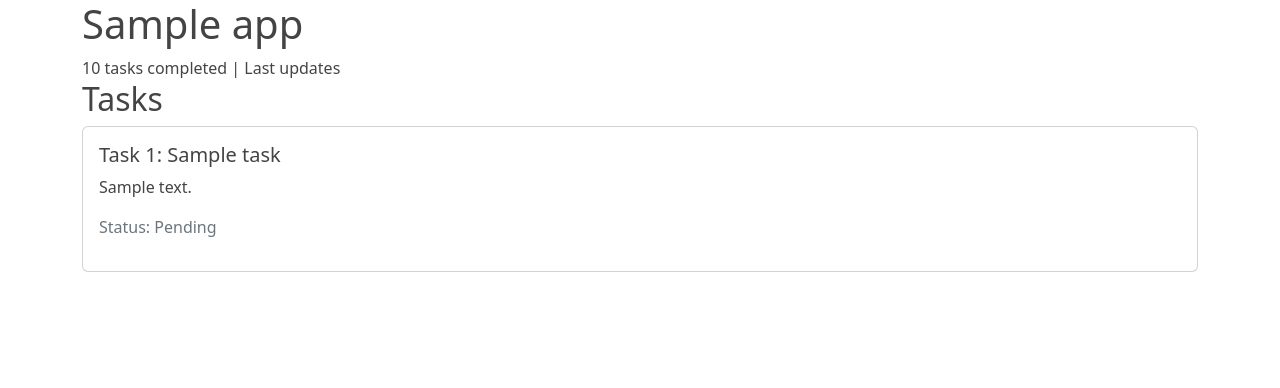
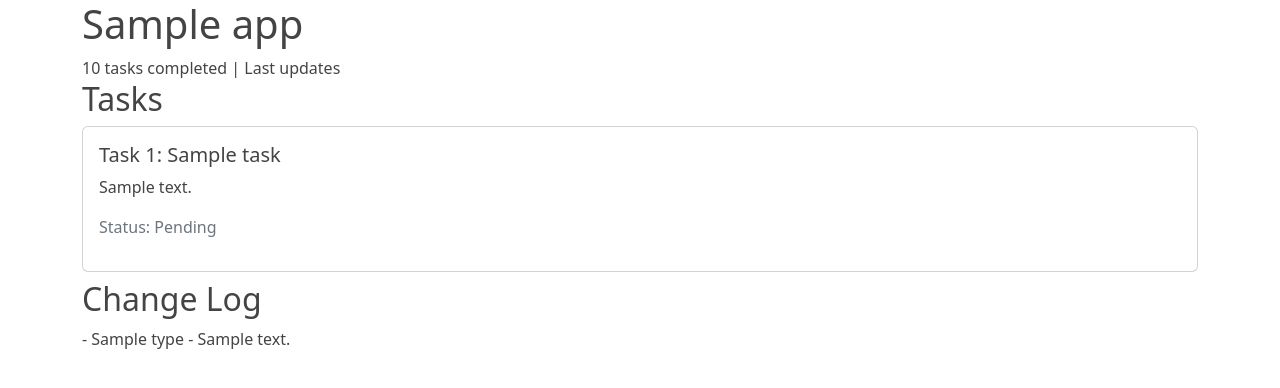
Before and after one commit to pipalacademy/rajdhani-challenge, a Python web app: template templates/app.html in a window 1280 px wide. Shown: the top 388 px of the page. Run offline with Jinja, Linux system fonts and the light colour scheme; the template is opened without the code that fills it: most values are stand-ins (such as "Sample title", 1, 10 or a date in 2020).

Commit message:
Added support to show changelog for every app

```diff
--- a/templates/app.html
+++ b/templates/app.html
@@ -20,7 +20,11 @@
       </p>
     </div>
   </div>
+  {% endfor %}
 
+  <h2>Change Log</h2>
+  {% for entry in app.get_changelog() %}
+  <div>{{datestr(entry.timestamp)}} - {{entry.type}} - {{entry.message}}</div>
   {% endfor %}
 
   {% endblock %}
```
Also changed, not shown: db.py (+8 -0 lines).
